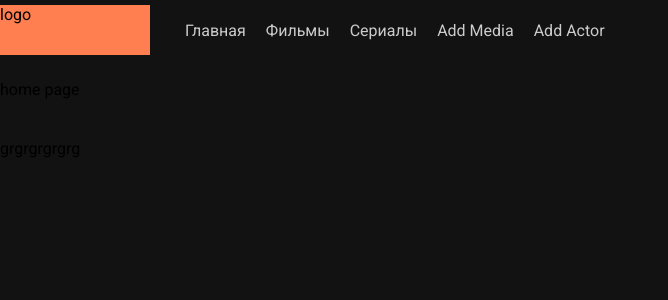
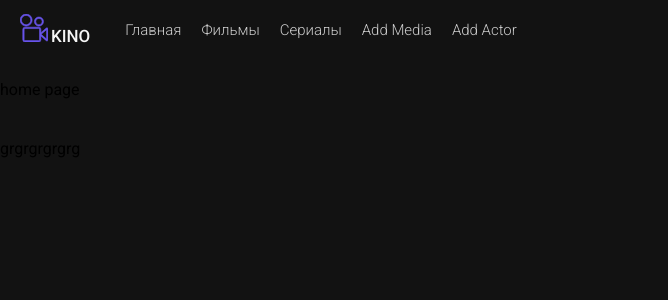
Before and after one commit to bartik369/market, a React (Create React App) app in the folder client/: page / in a window 1280 px wide. Shown: the top 300 px of the page, without its empty margins (0-668 px from the left). Built offline with nearby package versions, Linux system fonts and the light colour scheme.

Commit message:
govnologo done

```diff
--- a/client/src/components/header/Header.module.css
+++ b/client/src/components/header/Header.module.css
@@ -6,7 +6,28 @@
 }
 
 .logo {
-    width: 150px;
-    height: 50px;
-    background-color: coral;
+    width: fit-content;
+    height: fit-content;
+    display: flex;
+    align-items: flex-end;
+    padding-left: 20px;
 }
+
+.logo a {
+    text-decoration: none;
+}
+
+.logo img {
+    width: 28px;
+}
+
+.logo span {
+    color: #f6f6f6;
+    height: 16px;
+    text-transform: uppercase;
+    font-family: inherit;
+    font-weight: 500;
+    margin-left: 3px;
+    font-size: 17px;
+    top: 50px;
+}
--- a/client/src/components/header/Header.tsx
+++ b/client/src/components/header/Header.tsx
@@ -2,12 +2,16 @@ import React, {FC} from 'react';
 import { Link } from 'react-router-dom';
 import Navbar from '../navigation/Navbar';
 import style from './Header.module.css'
+import Glasses from '../../assets/pics/cinema.svg'
 
 const Header: FC = () => {
     return (
         <div className={style['nav-area']}>
             <div className={style.logo}>
-                logo
+                <Link to={'/'}>
+                <img src={Glasses} alt="" />
+                <span>kino</span>
+                </Link>
             </div>
         <Navbar />
         </div>
--- a/client/src/components/navigation/Navbar.module.css
+++ b/client/src/components/navigation/Navbar.module.css
@@ -15,4 +15,12 @@
     text-decoration: none;
     display: block;
     padding-left: 20px;
+    font-family: inherit;
+    font-weight: 300;
+    font-size: 15px;
+    transition: color .6s ease-in-out;
 }
+
+.menu-item a:hover {
+    color: rgb(172, 71, 223);
+}
```
Also changed, not shown: client/src/assets/pics/cinema.svg (added), 1 other file (tests, documents, lock files or other folders).
